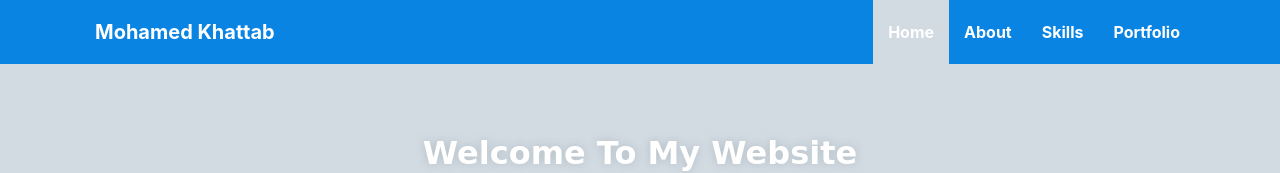
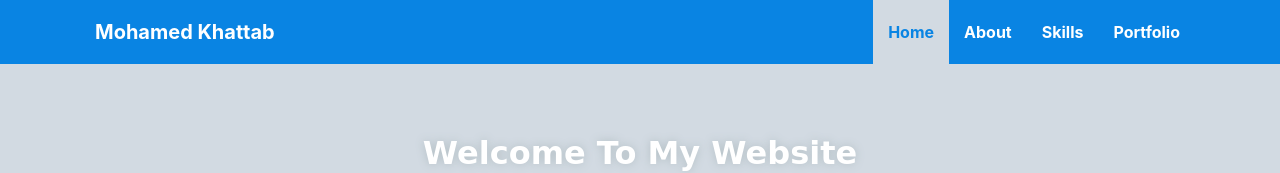
Before and after one commit to mohamed-kh95/mywebsite, a React (Create React App) app: page / in a window 1280 px wide. Shown: the top 173 px of the page. Built offline with nearby package versions, Linux system fonts and the light colour scheme.

Commit message:
My Website

```diff
--- a/src/index.css
+++ b/src/index.css
@@ -73,6 +73,7 @@
 .navbar-light .navbar-nav .nav-link.show,
 .navbar-light .navbar-nav .show > .nav-link {
   background-color: #d2dae2!important;
+  color: #0984e3!important;
 }
 /* End Navbar */
 /* Start Home */
--- a/src/index.js
+++ b/src/index.js
@@ -1,7 +1,5 @@
 import React from 'react';
 import ReactDOM from 'react-dom';
-//import "../node_modules/jquery/dist/jquery.min.js";
-
 import "../node_modules/bootstrap/dist/js/bootstrap.min.js";
 import 'bootstrap/dist/css/bootstrap.min.css';
 import './index.css';
@@ -9,8 +7,4 @@
 import * as serviceWorker from './serviceWorker';
 
 ReactDOM.render(<App />, document.getElementById('root'));
-
-// If you want your app to work offline and load faster, you can change
-// unregister() to register() below. Note this comes with some pitfalls.
-// Learn more about service workers: https://bit.ly/CRA-PWA
 serviceWorker.unregister();
```
Also changed, not shown: public/index.html (+0 -23 lines).
